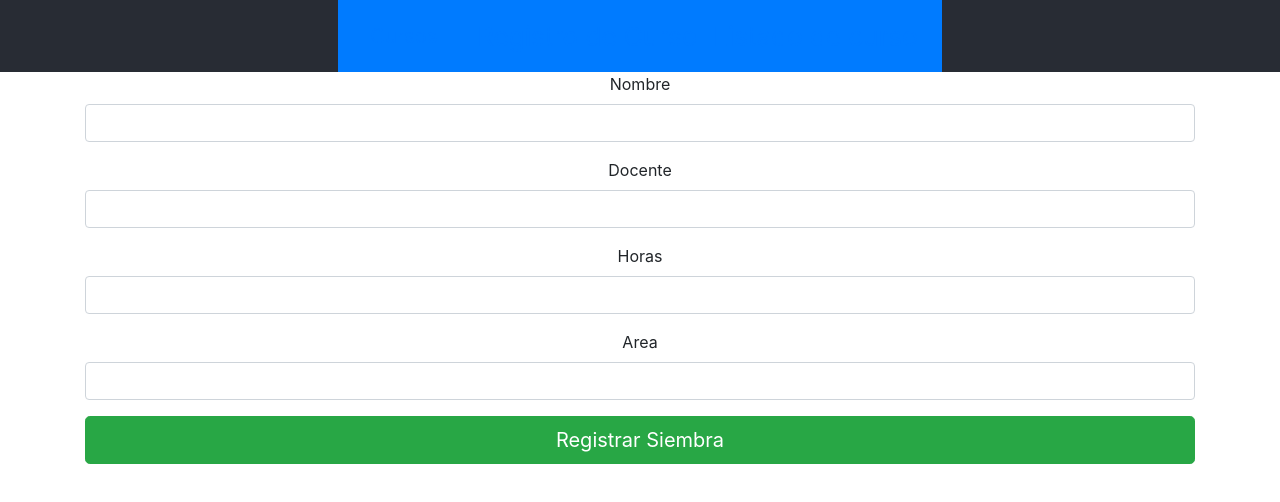
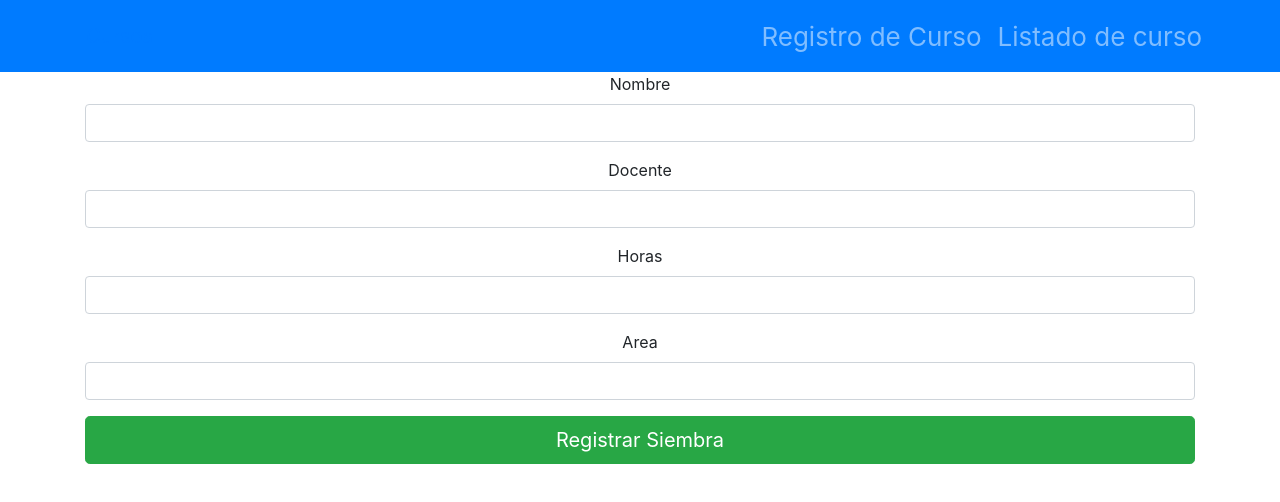
Before and after one commit to mpjaramillo/frontend-siembra, a React (Create React App) app: page / in a window 1280 px wide. Shown: the top 502 px of the page. Built offline with nearby package versions, Linux system fonts and the light colour scheme.

Commit message:
modificaciones CSS

```diff
--- a/src/App.css
+++ b/src/App.css
@@ -14,18 +14,18 @@
 }
 
 .App-header {
-  background-color: #282c34;
+  background-color: ##007bff;
   display: flex;
   margin-top: 0;
   flex-direction: column;
-  align-items: center;
+  align-items: justify;
   justify-content: center;
   font-size: calc(10px + 2vmin);
   color: white;
 }
 
 .App-link {
-  color: #61dafb;
+  color: black;
 }
 
 @keyframes App-logo-spin {
--- a/src/App.js
+++ b/src/App.js
@@ -16,7 +16,7 @@ function App() {
   return (<Router>
     <div className="App">
       <header className="App-header">
-        <Navbar bg="primary" variant="primary">
+        <Navbar bg="primary" variant="dark">
           <Container>
 
             <Navbar.Brand>
```
